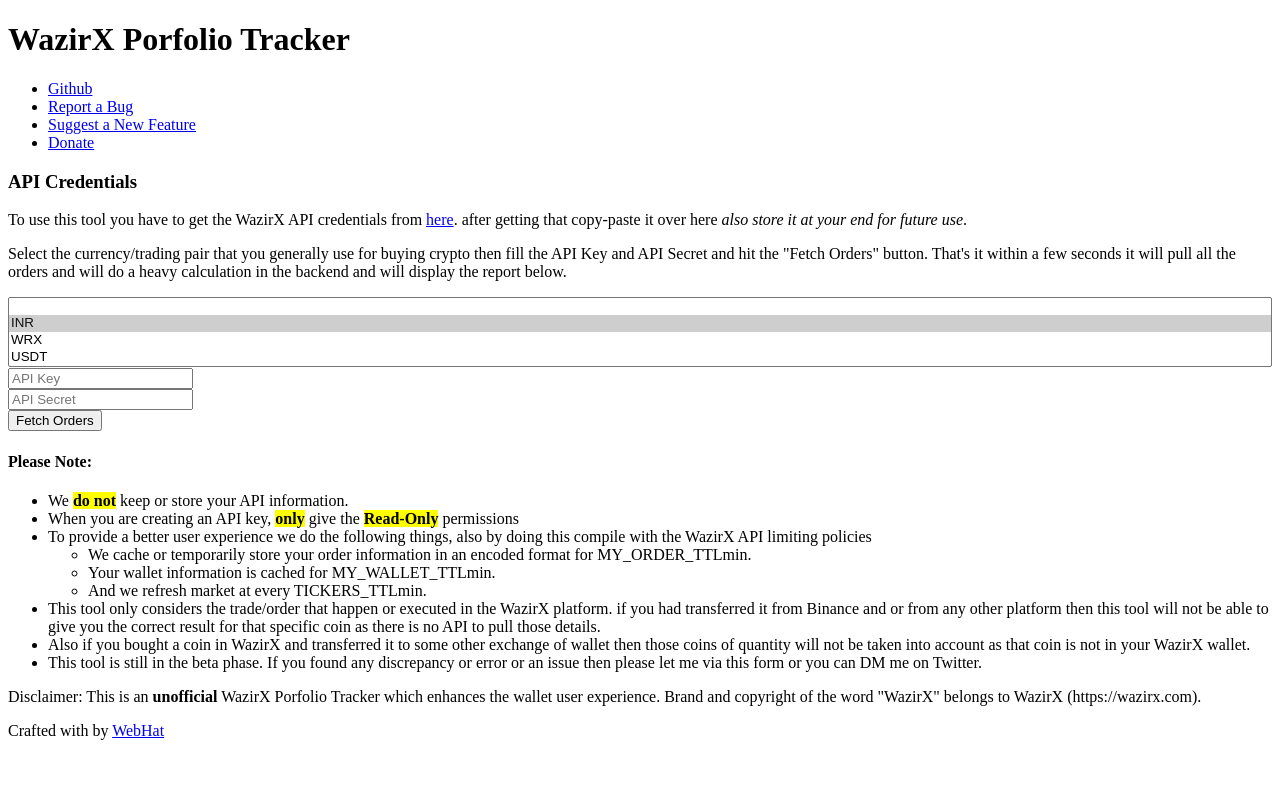
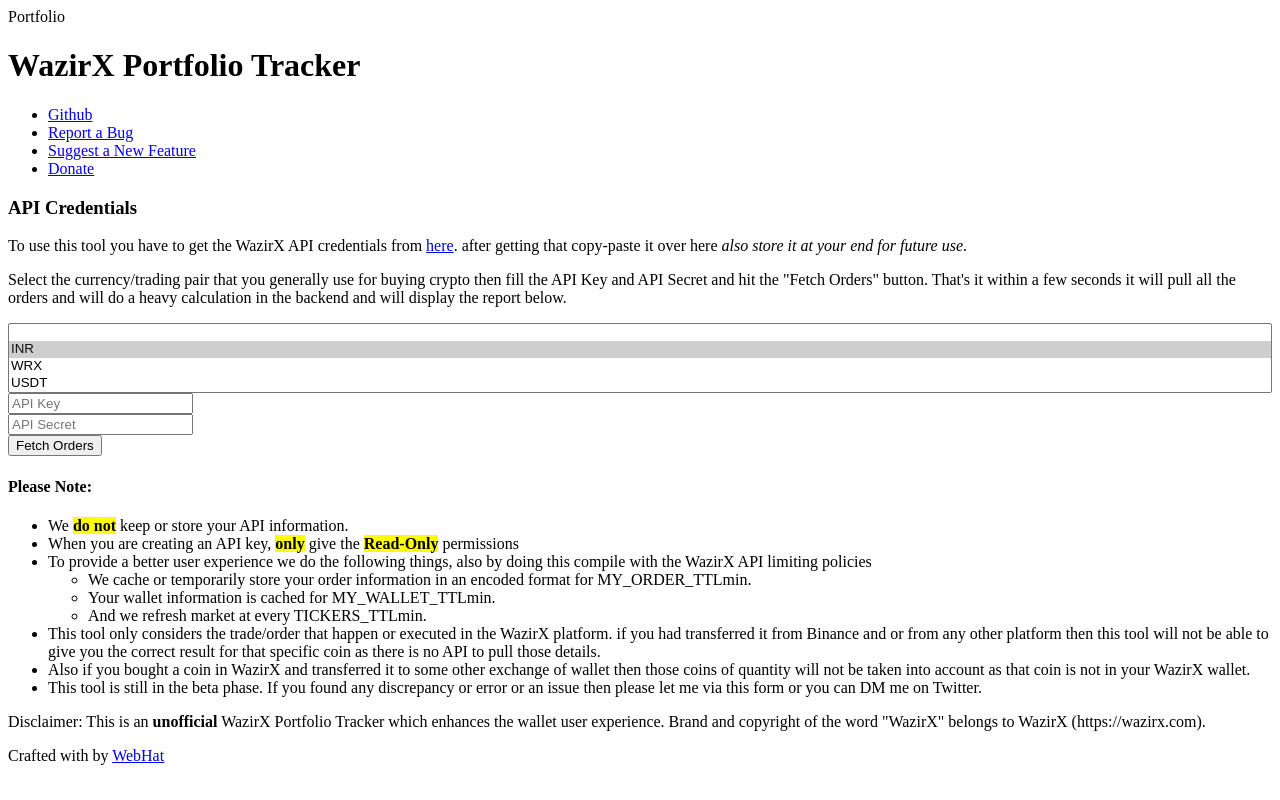
Before and after one commit to finallyRaunak/wazirx-portfolio-tracker, a PHP site: template src/views/wrx.php in a window 1280 px wide. Run offline with PHP 8.4, Linux system fonts and the light colour scheme; the template is opened without the code that fills it, so the values that code supplies are empty; some libraries are stand-ins or nearby versions.

Commit message:
Fix - portfolio typo.

```diff
--- a/src/views/wrx.php
+++ b/src/views/wrx.php
@@ -1,4 +1,4 @@
-<?php
+Portfolio<?php
 //for profit
 if (!empty($invests) && ($total_profit >= 0)) {
     $wdgetIcon = 'fa-arrow-alt-circle-up text-success-light';
@@ -26,22 +26,22 @@ else {
                 <div class="bg-body-light">
                     <div class="content content-full">
                         <div class="d-flex flex-column flex-sm-row justify-content-sm-between align-items-sm-center">
-                            <h1 class="flex-grow-1 fs-3 fw-semibold my-2 my-sm-3">WazirX Porfolio Tracker</h1>
+                            <h1 class="flex-grow-1 fs-3 fw-semibold my-2 my-sm-3">WazirX Portfolio Tracker</h1>
                             <ul class="nav-main nav-main-horizontal">
                                 <li class="nav-main-item">
-                                    <a class="nav-main-link" href="https://github.com/finallyRaunak/wazirx-porfolio-tracker">
+                                    <a class="nav-main-link" href="https://github.com/finallyRaunak/wazirx-portfolio-tracker">
                                         <i class="nav-main-link-icon fab fa-2x fa-github"></i>
                                         <span class="nav-main-link-name">Github</span>
                                     </a>
                                 </li>
                                 <li class="nav-main-item">
-                                    <a class="nav-main-link" href="https://github.com/finallyRaunak/wazirx-porfolio-tracker/issues/new?labels=bug">
+                                    <a class="nav-main-link" href="https://github.com/finallyRaunak/wazirx-portfolio-tracker/issues/new?labels=bug">
                                         <i class="nav-main-link-icon fa fa-2x fa-bug"></i>
                                         <span class="nav-main-link-name">Report a Bug</span>
                                     </a>
                                 </li>
                                 <li class="nav-main-item">
-                                    <a class="nav-main-link" href="https://github.com/finallyRaunak/wazirx-porfolio-tracker/discussions/new?category=ideas">
+                                    <a class="nav-main-link" href="https://github.com/finallyRaunak/wazirx-portfolio-tracker/discussions/new?category=ideas">
                                         <i class="nav-main-link-icon far fa-2x fa-lightbulb"></i>
                                         <span class="nav-main-link-name">Suggest a New Feature</span>
                                     </a>
@@ -180,7 +180,7 @@ else {
                                     This tool is still in the beta phase. If you found any discrepancy or error or an issue then please let me via this form or you can DM me on Twitter.
                                 </li>
                             </ul>
-                            <p class="text-muted">Disclaimer: This is an <strong>unofficial</strong> WazirX Porfolio Tracker which enhances the wallet user experience. Brand and copyright of the word "WazirX" belongs to WazirX (https://wazirx.com).<p>
+                            <p class="text-muted">Disclaimer: This is an <strong>unofficial</strong> WazirX Portfolio Tracker which enhances the wallet user experience. Brand and copyright of the word "WazirX" belongs to WazirX (https://wazirx.com).<p>
                         </div>
                     </div>
                 </div>
```
Also changed, not shown: composer.json (+7 -7 lines), README.md.
